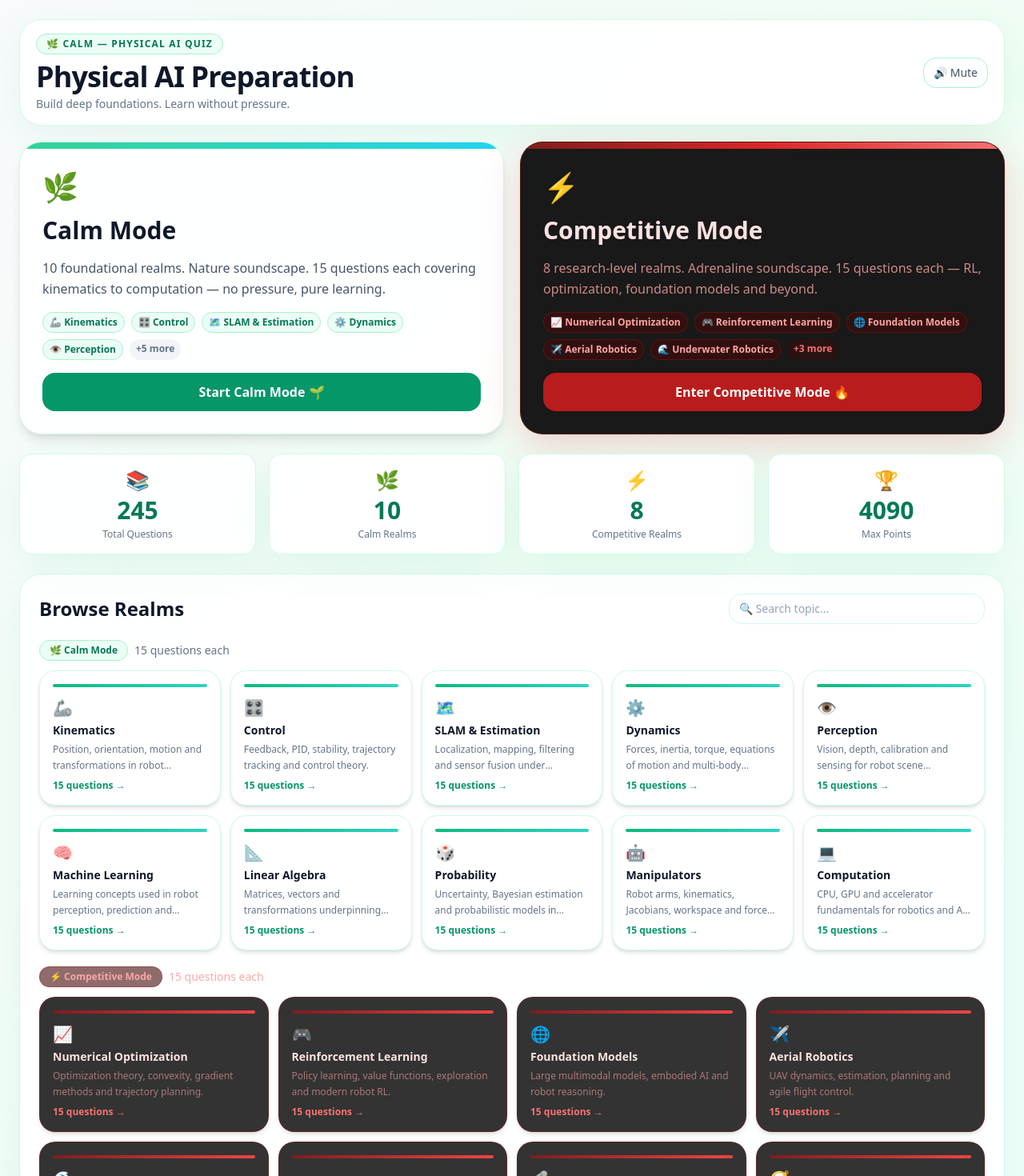
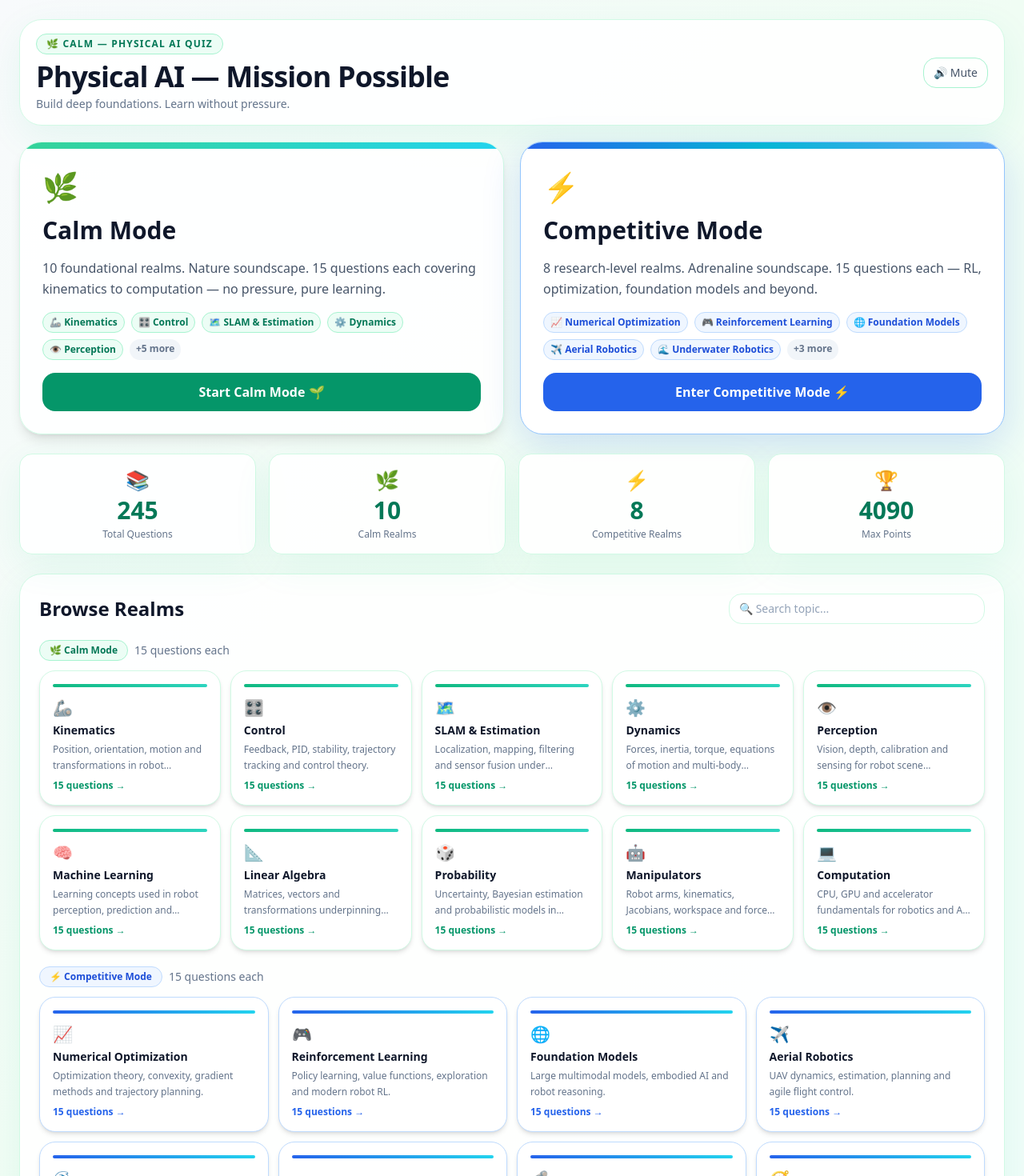
Before and after one commit to varuncraghavendra/physical-ai-mission-possible, a React (Vite) app: page / in a window 1280 px wide. Shown: the top 1470 px of the page at 80% size. Built offline with nearby package versions, Linux system fonts and the light colour scheme.

Commit message:
Fix: black text for answers and explanations, blue competitive theme

```diff
--- a/src/App.jsx
+++ b/src/App.jsx
@@ -379,25 +379,20 @@ function useSound() {
       if (!ctx.current) ctx.current = new (window.AudioContext || window.webkitAudioContext)();
       const ac = ctx.current;
       active.current = true;
-      [[55, 4, 0.03], [110, 2, 0.02], [220, 1, 0.01]].forEach(([freq, lfoFreq, gain]) => {
-        const o = ac.createOscillator(); const g = ac.createGain();
-        const lfo = ac.createOscillator(); const lg = ac.createGain();
-        o.type = "sawtooth"; o.frequency.value = freq;
-        lfo.type = "square"; lfo.frequency.value = lfoFreq;
-        lg.gain.value = 0.015; g.gain.value = gain;
-        lfo.connect(lg); lg.connect(g.gain);
-        o.connect(g); g.connect(ac.destination);
-        lfo.start(); o.start();
-        nodes.current.push(lfo, o);
-      });
-      const buf = ac.createBuffer(1, ac.sampleRate * 2, ac.sampleRate);
+      const buf = ac.createBuffer(1, ac.sampleRate * 4, ac.sampleRate);
       const d = buf.getChannelData(0);
       for (let i = 0; i < d.length; i++) d[i] = Math.random() * 2 - 1;
       const src = ac.createBufferSource(); src.buffer = buf; src.loop = true;
-      const flt = ac.createBiquadFilter(); flt.type = "bandpass"; flt.frequency.value = 900; flt.Q.value = 0.4;
-      const g = ac.createGain(); g.gain.value = 0.015;
+      const flt = ac.createBiquadFilter(); flt.type = "lowpass"; flt.frequency.value = 400;
+      const g = ac.createGain(); g.gain.value = 0.03;
       src.connect(flt); flt.connect(g); g.connect(ac.destination); src.start();
       nodes.current.push(src);
+      [[110, 0.01], [220, 0.007], [55, 0.012]].forEach(([freq, gain]) => {
+        const o = ac.createOscillator(); const og = ac.createGain();
+        o.type = "sine"; o.frequency.value = freq; og.gain.value = gain;
+        o.connect(og); og.connect(ac.destination); o.start();
+        nodes.current.push(o);
+      });
     } catch(e) {}
   }
 
@@ -408,13 +403,13 @@ function useSound() {
 // ── toggle ────────────────────────────────────────────────────────────────────
 function Toggle({ value, onChange, left, lv, right, rv, comp }) {
   return (
-    <div className={`inline-flex rounded-2xl border p-1 ${comp ? "border-red-800 bg-black/80" : "border-green-200 bg-white/80"}`}>
+    <div className={`inline-flex rounded-2xl border p-1 ${comp ? "border-blue-300 bg-white" : "border-green-200 bg-white/80"}`}>
       {[{l: left, v: lv}, {l: right, v: rv}].map(({l, v}) => (
         <button key={v} onClick={() => onChange(v)}
           className={`rounded-xl px-3 py-2 text-sm font-semibold transition-all ${
             value === v
-              ? (comp ? "bg-red-700 text-white" : "bg-emerald-600 text-white")
-              : (comp ? "text-red-300 hover:bg-red-900/40" : "text-slate-600 hover:bg-green-50")
+              ? (comp ? "bg-blue-600 text-white" : "bg-emerald-600 text-white")
+              : (comp ? "text-slate-600 hover:bg-blue-50" : "text-slate-600 hover:bg-green-50")
           }`}>{l}</button>
       ))}
     </div>
@@ -453,23 +448,23 @@ export default function App() {
   const prog = questions.length > 0 ? ((qi + (explain ? 1 : 0)) / questions.length) * 100 : 0;
 
   const T = comp ? {
-    bg: "bg-gradient-to-br from-black via-gray-950 to-red-950",
-    card: "border-red-900/60 bg-black/90 shadow-[0_14px_48px_rgba(220,38,38,0.15)]",
-    panel: "border-red-900/40 bg-red-950/30",
-    btn: "bg-red-700 hover:bg-red-600 text-white",
-    acc: "text-red-400",
-    badge: "bg-red-950/60 text-red-300 border border-red-800/40",
-    bar: "from-red-900 via-red-700 to-red-500",
-    prog: "bg-red-600",
-    h: "text-red-100",
-    sub: "text-red-300/60",
-    correct: "border-emerald-600 bg-emerald-950/60",
-    wrong: "border-red-600 bg-red-950/60",
-    selB: "border-red-500 bg-red-950/40",
-    idle: "border-red-900/40 bg-black/50 hover:bg-red-950/40",
-    exit: "border-red-800 text-red-300 hover:bg-red-950/40",
-    body: "text-red-100",
-    muted: "text-red-200/80",
+    bg: "bg-gradient-to-br from-slate-50 via-blue-50 to-cyan-50",
+    card: "border-blue-300 bg-white shadow-[0_14px_48px_rgba(37,99,235,0.15)]",
+    panel: "border-blue-200 bg-blue-50",
+    btn: "bg-blue-600 hover:bg-blue-500 text-white",
+    acc: "text-blue-600",
+    badge: "bg-blue-50 text-blue-700 border border-blue-300",
+    bar: "from-blue-600 via-cyan-500 to-blue-400",
+    prog: "bg-blue-600",
+    h: "text-slate-900",
+    sub: "text-slate-500",
+    correct: "border-emerald-400 bg-emerald-50",
+    wrong: "border-rose-300 bg-rose-50",
+    selB: "border-blue-500 bg-blue-50",
+    idle: "border-blue-200 bg-white hover:bg-blue-50",
+    exit: "border-blue-300 text-blue-700 hover:bg-blue-50",
+    body: "text-slate-800",
+    muted: "text-slate-600",
   } : {
     bg: "bg-gradient-to-br from-slate-50 via-green-50 to-teal-50",
     card: "border-emerald-100 bg-white/95 shadow-[0_14px_48px_rgba(16,185,129,0.08)]",
@@ -550,7 +545,7 @@ export default function App() {
             <div className={`inline-flex items-center gap-2 rounded-full border px-3 py-1 text-xs font-bold uppercase tracking-widest ${T.badge}`}>
               {comp ? "⚡ COMPETITIVE" : "🌿 CALM"} — Physical AI Quiz
             </div>
-            <h1 className={`mt-2 text-3xl md:text-4xl font-black tracking-tight ${T.h}`}>Physical AI Preparation </h1>
+            <h1 className={`mt-2 text-3xl md:text-4xl font-black tracking-tight ${T.h}`}>Physical AI — Mission Possible</h1>
             <p className={`mt-1 text-sm ${T.sub}`}>{comp ? "High-stakes research questions. Prove your mastery." : "Build deep foundations. Learn without pressure."}</p>
           </div>
           <div className="flex flex-wrap items-center gap-3">
@@ -578,17 +573,17 @@ export default function App() {
               </motion.div>
 
               <motion.div whileHover={{ y: -4 }} onClick={() => startMode("competitive")}
-                className="rounded-[28px] border border-red-900/60 bg-black/90 shadow-[0_14px_48px_rgba(220,38,38,0.2)] overflow-hidden cursor-pointer">
-                <div className="h-2 bg-gradient-to-r from-red-900 via-red-600 to-red-400" />
+                className="rounded-[28px] border border-blue-300 bg-white shadow-[0_14px_48px_rgba(37,99,235,0.18)] overflow-hidden cursor-pointer">
+                <div className="h-2 bg-gradient-to-r from-blue-600 via-cyan-500 to-blue-400" />
                 <div className="p-7 space-y-4">
                   <div className="text-4xl">⚡</div>
-                  <h2 className="text-2xl md:text-3xl font-black text-red-100">Competitive Mode</h2>
-                  <p className="text-red-300/80 leading-relaxed">8 research-level realms. Adrenaline soundscape. 15 questions each — RL, optimization, foundation models and beyond.</p>
+                  <h2 className="text-2xl md:text-3xl font-black text-slate-900">Competitive Mode</h2>
+                  <p className="text-slate-600 leading-relaxed">8 research-level realms. Adrenaline soundscape. 15 questions each — RL, optimization, foundation models and beyond.</p>
                   <div className="flex flex-wrap gap-2">
-                    {COMPETITIVE_REALMS.slice(0,5).map(r => <span key={r.name} className="px-2 py-1 rounded-full bg-red-950/60 text-red-300 text-xs font-semibold border border-red-800/40">{r.icon} {r.name}</span>)}
-                    <span className="px-2 py-1 rounded-full bg-red-950/40 text-red-400 text-xs font-semibold">+3 more</span>
+                    {COMPETITIVE_REALMS.slice(0,5).map(r => <span key={r.name} className="px-2 py-1 rounded-full bg-blue-50 text-blue-700 text-xs font-semibold border border-blue-200">{r.icon} {r.name}</span>)}
+                    <span className="px-2 py-1 rounded-full bg-slate-100 text-slate-500 text-xs font-semibold">+3 more</span>
                   </div>
-                  <button className="mt-2 rounded-2xl px-6 py-3 bg-red-700 hover:bg-red-600 text-white font-bold transition-all w-full">Enter Competitive Mode 🔥</button>
+                  <button className="mt-2 rounded-2xl px-6 py-3 bg-blue-600 hover:bg-blue-500 text-white font-bold transition-all w-full">Enter Competitive Mode ⚡</button>
                 </div>
               </motion.div>
             </div>
@@ -637,19 +632,19 @@ export default function App() {
 
               <div>
                 <div className="flex items-center gap-2 mb-3">
-                  <span className="px-3 py-1 rounded-full bg-red-950/60 text-red-300 text-xs font-bold border border-red-800/40">⚡ Competitive Mode</span>
-                  <span className="text-sm text-red-400/60">15 questions each</span>
+                  <span className="px-3 py-1 rounded-full bg-blue-50 text-blue-700 text-xs font-bold border border-blue-200">⚡ Competitive Mode</span>
+                  <span className="text-sm text-slate-500">15 questions each</span>
                 </div>
                 <div className="grid sm:grid-cols-2 lg:grid-cols-3 xl:grid-cols-4 gap-3">
                   {fComp.map((r, i) => (
                     <motion.button whileHover={{ y: -3, scale: 1.02 }} whileTap={{ scale: 0.98 }}
                       key={r.name} onClick={() => openRealm("competitive", COMPETITIVE_REALMS.indexOf(r))}
-                      className="rounded-[20px] border border-red-900/50 bg-black/80 hover:bg-red-950/40 p-4 text-left shadow-md transition-all">
-                      <div className="h-1 rounded-full bg-gradient-to-r from-red-900 to-red-500 mb-3" />
+                      className="rounded-[20px] border border-blue-200 bg-white hover:bg-blue-50 p-4 text-left shadow-md transition-all">
+                      <div className="h-1 rounded-full bg-gradient-to-r from-blue-600 to-cyan-400 mb-3" />
                       <div className="text-xl mb-1">{r.icon}</div>
-                      <div className="font-bold text-red-100 text-sm">{r.name}</div>
-                      <div className="text-xs text-red-300/60 mt-1 leading-relaxed line-clamp-2">{r.description}</div>
-                      <div className="mt-2 text-xs font-semibold text-red-400">15 questions →</div>
+                      <div className="font-bold text-slate-900 text-sm">{r.name}</div>
+                      <div className="text-xs text-slate-500 mt-1 leading-relaxed line-clamp-2">{r.description}</div>
+                      <div className="mt-2 text-xs font-semibold text-blue-600">15 questions →</div>
                     </motion.button>
                   ))}
                 </div>
@@ -701,7 +696,7 @@ export default function App() {
                                 sel === i ? (comp ? "border-red-500 text-red-400" : "border-emerald-500 text-emerald-600") :
                                 (comp ? "border-red-900/40 text-red-400/50" : "border-slate-200 text-slate-500")
                               }`}>{String.fromCharCode(65 + i)}</div>
-                              <span className={`leading-relaxed text-sm md:text-base ${T.body}`}>{opt.text}</span>
+                              <span className="leading-relaxed text-sm md:text-base text-slate-900 font-medium">{opt.text}</span>
                               {isC && <span className="ml-auto text-emerald-500 text-lg flex-shrink-0">✓</span>}
                               {isW && <span className="ml-auto text-red-400 text-lg flex-shrink-0">✗</span>}
                             </div>
@@ -721,7 +716,7 @@ export default function App() {
                     {hint && (
                       <motion.div initial={{ opacity: 0, y: 8 }} animate={{ opacity: 1, y: 0 }} className={`rounded-[20px] border p-4 ${T.panel}`}>
                         <div className={`text-xs font-bold uppercase tracking-widest mb-1 ${T.acc}`}>Hint</div>
-                        <p className={`text-sm leading-relaxed ${T.muted}`}>{curQ.hint}</p>
+                        <p className="text-sm leading-relaxed text-slate-900">{curQ.hint}</p>
                       </motion.div>
                     )}
 
@@ -729,11 +724,11 @@ export default function App() {
                       <motion.div initial={{ opacity: 0, y: 12 }} animate={{ opacity: 1, y: 0 }} className="space-y-3">
                         <div className="rounded-[20px] border border-emerald-400/30 bg-emerald-900/20 p-4">
                           <div className="text-xs font-bold uppercase tracking-widest text-emerald-400 mb-1">Explanation</div>
-                          <p className={`text-sm leading-relaxed ${comp ? "text-emerald-200" : "text-slate-700"}`}>{curQ.explain}</p>
+                          <p className="text-sm leading-relaxed text-slate-900">{curQ.explain}</p>
                         </div>
                         <div className={`rounded-[20px] border p-4 ${T.panel}`}>
                           <div className={`text-xs font-bold uppercase tracking-widest mb-1 ${T.acc}`}>Example</div>
-                          <p className={`text-sm leading-relaxed ${T.muted}`}>{curQ.example}</p>
+                          <p className="text-sm leading-relaxed text-slate-900">{curQ.example}</p>
                         </div>
                         <motion.button whileHover={{ scale: 1.02 }} whileTap={{ scale: 0.98 }}
                           onClick={next} className={`rounded-2xl px-6 py-3 font-bold w-full ${T.btn}`}>Next Question →</motion.button>
```
